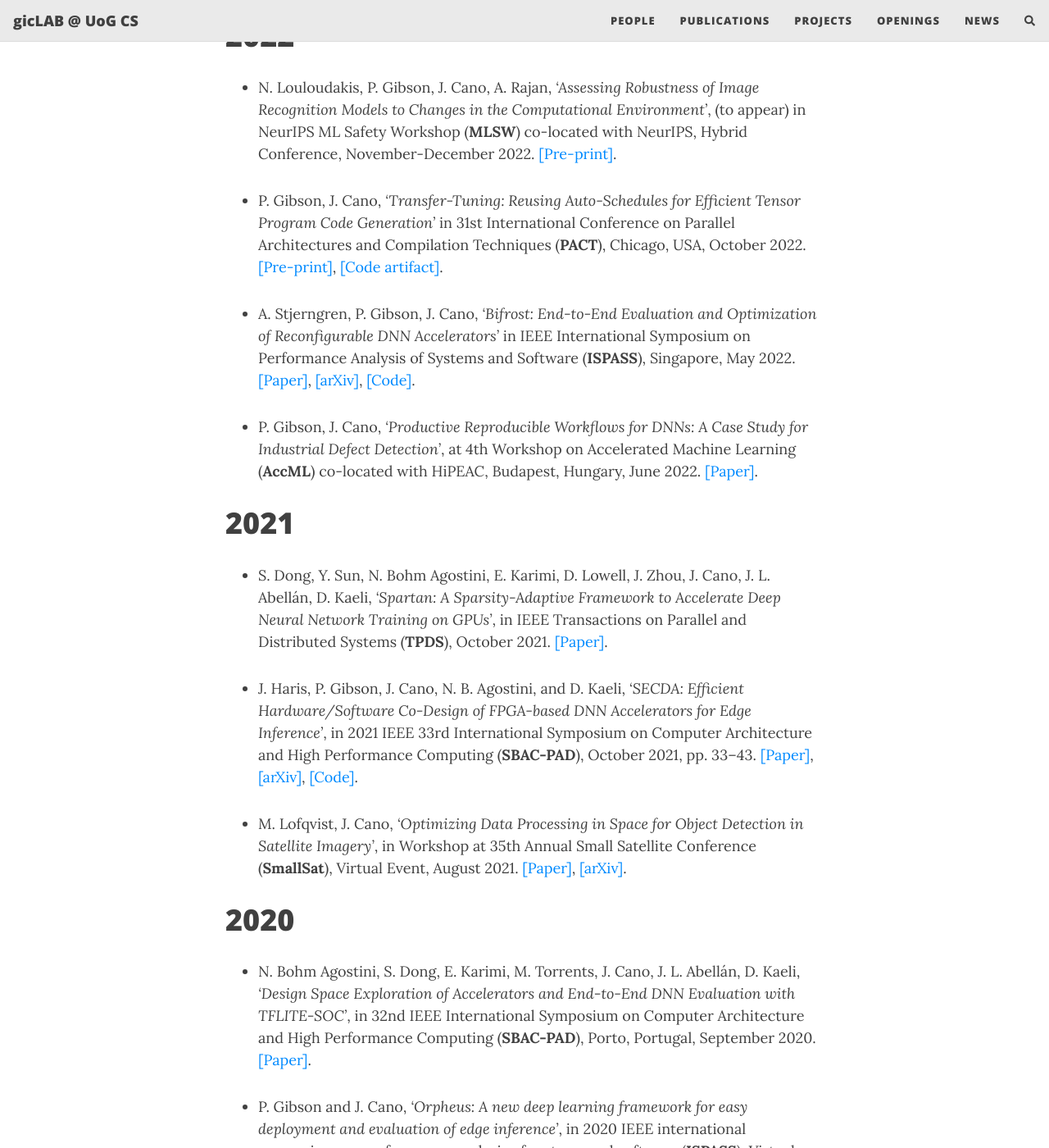
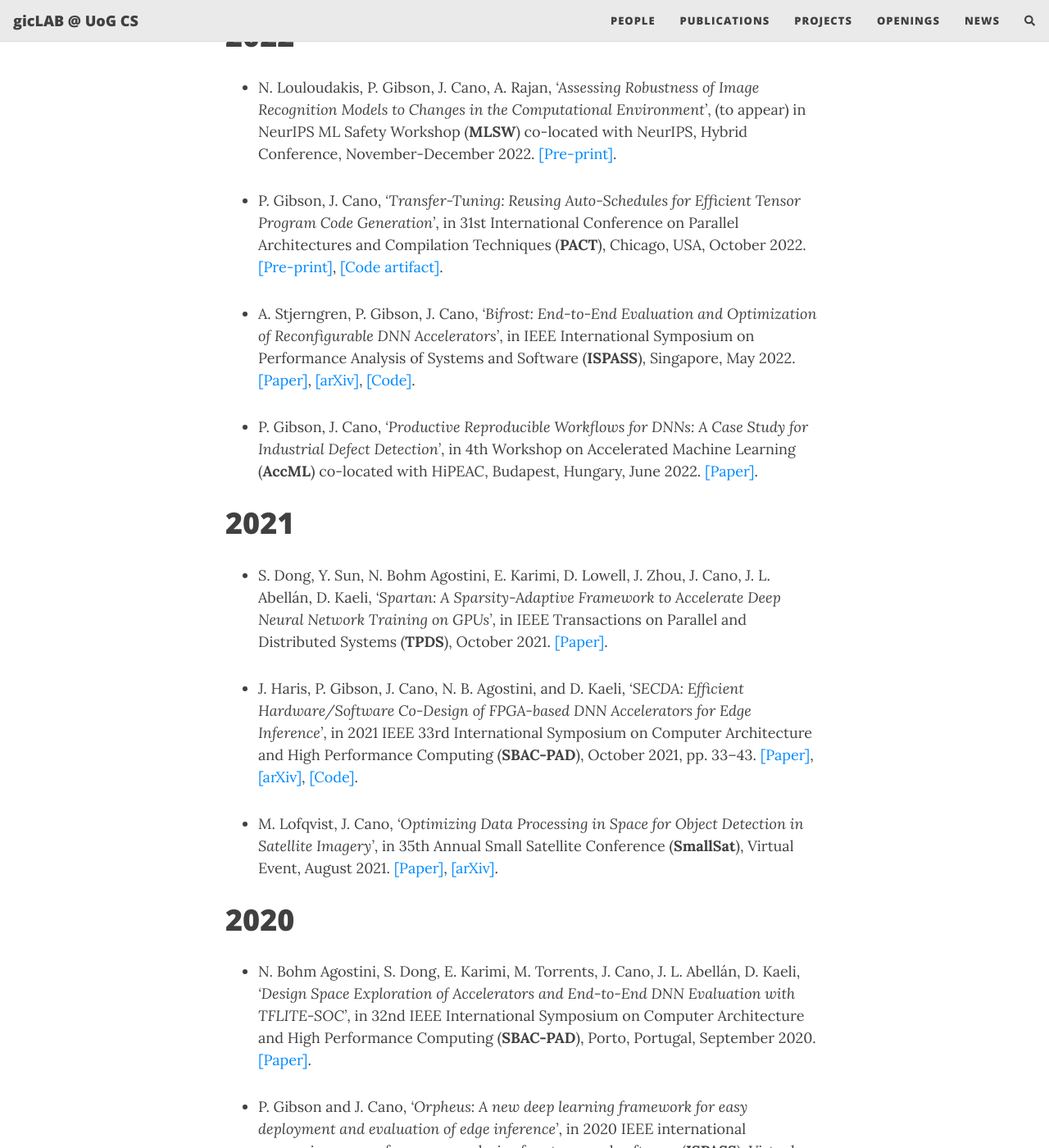
Before and after one commit to gicLAB/gicLAB.github.io, a Jekyll site: the page built from publications.md, in a window 1280 px wide and 1400 px high, scrolled down 418 px. Shown: the whole window at 82% size. Built offline with Jekyll 4.4.1, drawn with Linux system fonts in a browser that asks for light colours; nearby versions of some CDN libraries; comment, search, counter and statistics services are not loaded; some of the changed text lies outside the part shown.

Commit message:
Update publications.md

```diff
--- a/publications.md
+++ b/publications.md
@@ -12,11 +12,11 @@ subtitle:
 
 - N. Louloudakis, P. Gibson, J. Cano, A. Rajan, *'Assessing Robustness of Image Recognition Models to Changes in the Computational Environment'*, (to appear) in NeurIPS ML Safety Workshop (<b>MLSW</b>) co-located with NeurIPS, Hybrid Conference, November-December 2022. [[Pre-print]](https://www.dcs.gla.ac.uk/~josecr/pub/2022_MLSW.pdf).
 
-- P. Gibson, J. Cano,  *'Transfer-Tuning: Reusing Auto-Schedules for Efficient Tensor Program Code Generation'* in 31st International Conference on Parallel Architectures and Compilation Techniques (<b>PACT</b>), Chicago, USA, October 2022. [[Pre-print]](https://arxiv.org/abs/2201.05587), [[Code artifact]](https://github.com/gicLAB/transfer-tuning).
+- P. Gibson, J. Cano,  *'Transfer-Tuning: Reusing Auto-Schedules for Efficient Tensor Program Code Generation'*, in 31st International Conference on Parallel Architectures and Compilation Techniques (<b>PACT</b>), Chicago, USA, October 2022. [[Pre-print]](https://arxiv.org/abs/2201.05587), [[Code artifact]](https://github.com/gicLAB/transfer-tuning).
 
-- A. Stjerngren, P. Gibson, J. Cano, *‘Bifrost: End-to-End Evaluation and Optimization of Reconfigurable DNN Accelerators’* in IEEE International Symposium on Performance Analysis of Systems and Software (<b>ISPASS</b>), Singapore, May 2022. [[Paper]](https://ieeexplore.ieee.org/document/9804659/), [[arXiv]](https://arxiv.org/abs/2204.12418), [[Code]](https://github.com/gicLAB/bifrost).
+- A. Stjerngren, P. Gibson, J. Cano, *‘Bifrost: End-to-End Evaluation and Optimization of Reconfigurable DNN Accelerators’*, in IEEE International Symposium on Performance Analysis of Systems and Software (<b>ISPASS</b>), Singapore, May 2022. [[Paper]](https://ieeexplore.ieee.org/document/9804659/), [[arXiv]](https://arxiv.org/abs/2204.12418), [[Code]](https://github.com/gicLAB/bifrost).
 
-- P. Gibson, J. Cano, *'Productive Reproducible Workflows for DNNs: A Case Study for Industrial Defect Detection'*, at 4th Workshop on Accelerated Machine Learning (<b>AccML</b>) co-located with HiPEAC, Budapest, Hungary, June 2022. [[Paper]](https://accml.dcs.gla.ac.uk/papers/2022/4thAccML_paper_2(16).pdf).
+- P. Gibson, J. Cano, *'Productive Reproducible Workflows for DNNs: A Case Study for Industrial Defect Detection'*, in 4th Workshop on Accelerated Machine Learning (<b>AccML</b>) co-located with HiPEAC, Budapest, Hungary, June 2022. [[Paper]](https://accml.dcs.gla.ac.uk/papers/2022/4thAccML_paper_2(16).pdf).
 
 
 # 2021
@@ -25,7 +25,7 @@ subtitle:
 
 - J. Haris, P. Gibson, J. Cano, N. B. Agostini, and D. Kaeli, *‘SECDA: Efficient Hardware/Software Co-Design of FPGA-based DNN Accelerators for Edge Inference’*, in 2021 IEEE 33rd International Symposium on Computer Architecture and High Performance Computing (<b>SBAC-PAD</b>), October 2021, pp. 33–43. [[Paper]](https://ieeexplore.ieee.org/document/9651579), [[arXiv]](https://arxiv.org/abs/2110.00478), [[Code]](https://github.com/giclab/secda).
 
-- M. Lofqvist, J. Cano, *‘Optimizing Data Processing in Space for Object Detection in Satellite Imagery’*, in Workshop at 35th Annual Small Satellite Conference (<b>SmallSat</b>), Virtual Event, August 2021. [[Paper]](https://digitalcommons.usu.edu/smallsat/2021/all2021/135/), [[arXiv]](https://arxiv.org/abs/2107.03774).
+- M. Lofqvist, J. Cano, *‘Optimizing Data Processing in Space for Object Detection in Satellite Imagery’*, in 35th Annual Small Satellite Conference (<b>SmallSat</b>), Virtual Event, August 2021. [[Paper]](https://digitalcommons.usu.edu/smallsat/2021/all2021/135/), [[arXiv]](https://arxiv.org/abs/2107.03774).
 
 
 # 2020
@@ -34,6 +34,6 @@ subtitle:
 
 - P. Gibson and J. Cano, *‘Orpheus: A new deep learning framework for easy deployment and evaluation of edge inference’*, in 2020 IEEE international symposium on performance analysis of systems and software (<b>ISPASS</b>), Virtual Meeting, August 2020, pp. 229–230. [[Paper]](https://ieeexplore.ieee.org/document/9238597), [[arXiv]](https://arxiv.org/abs/2107.03774).
 
-- M. Lofqvist, J. Cano, *‘Accelerating Deep Learning Applications in Space’*, in Workshop at 34th Annual Small Satellite Conference (<b>SmallSat</b>), Virtual Event, August 2020. [[Paper]](https://digitalcommons.usu.edu/smallsat/2020/all2020/21/), [[arXiv]](https://arxiv.org/abs/2007.11089).
+- M. Lofqvist, J. Cano, *‘Accelerating Deep Learning Applications in Space’*, in 34th Annual Small Satellite Conference (<b>SmallSat</b>), Virtual Event, August 2020. [[Paper]](https://digitalcommons.usu.edu/smallsat/2020/all2020/21/), [[arXiv]](https://arxiv.org/abs/2007.11089).
 
 - P. Gibson, J. Cano, J. Turner, E. J. Crowley, M. O’Boyle, and A. Storkey, *‘Optimizing grouped convolutions on edge devices’*, in 2020 IEEE 31st international conference on application-specific systems, architectures and processors (<b>ASAP</b>), Manchester, UK, July 2020, pp. 189–196. [[Paper]](https://ieeexplore.ieee.org/document/9153227/), [[arXiv]](https://arxiv.org/abs/2006.09791), [[Code]](https://github.com/apache/tvm/blob/main/python/tvm/topi/x86/group_conv2d.py#L109).
```
